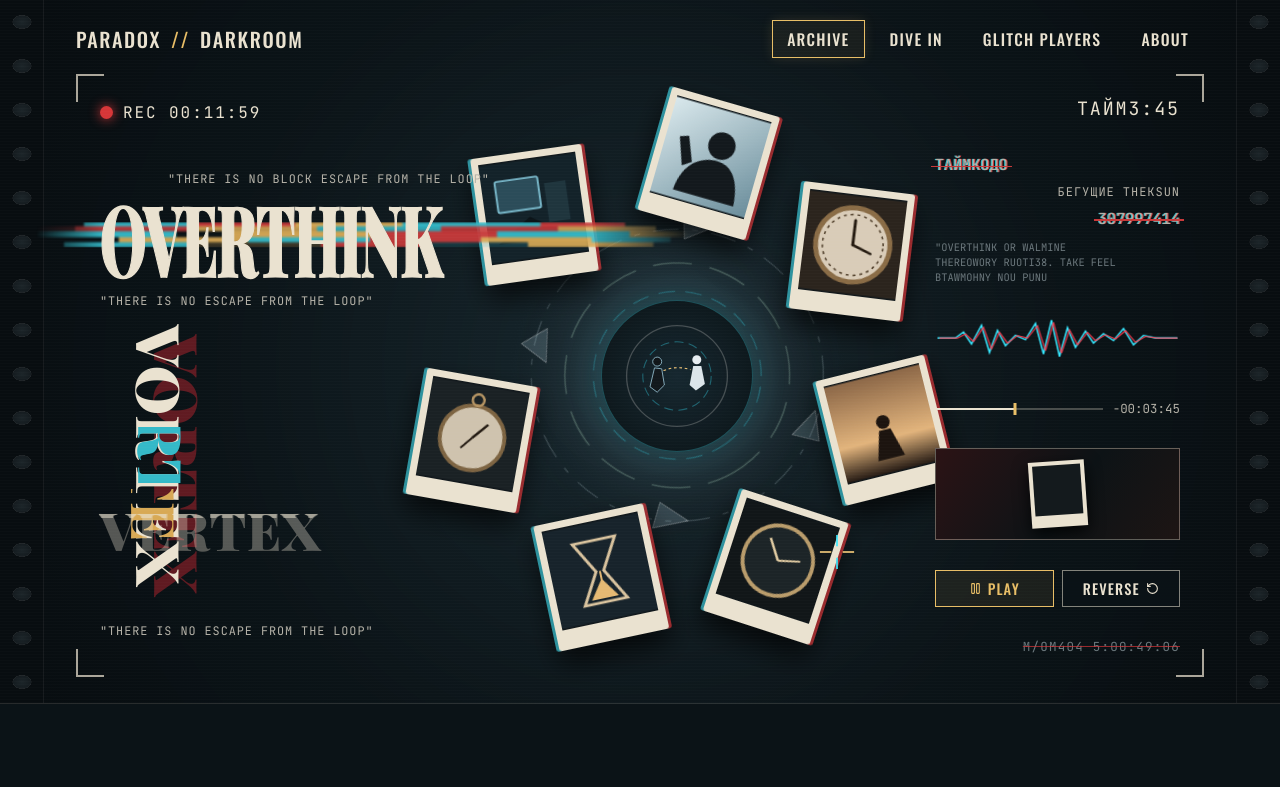
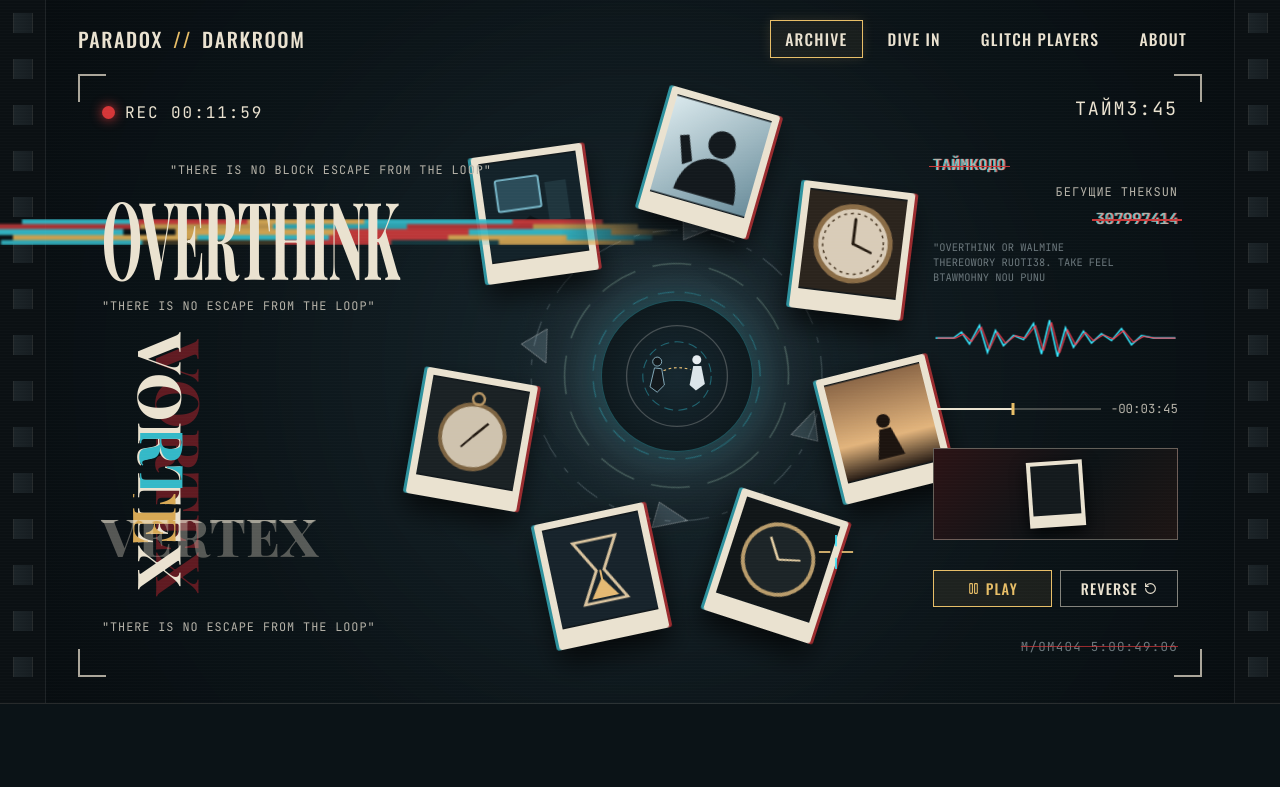
Before and after one commit to ledetav/crownvetch, a React (Vite) app: page /tz in a window 1280 px wide. Shown: the top 787 px of the page. Built offline with nearby package versions, Linux system fonts and the light colour scheme.

Commit message:
style(hero): adjust OVERTHINK aspect ratio, rectangular film perforations, and left glitch bleed

```diff
--- a/src/styles/darkroomHero.css
+++ b/src/styles/darkroomHero.css
@@ -1,9 +1,10 @@
 /**
  * Стили стартового экрана видоискателя PARADOX // DARKROOM.
- * Реализуют перфорацию киноплёнки по бокам, уголки камеры,
- * вытянутую массивную антиквенную типографику с засечками (OVERTHINK / VORTEX / VERTEX)
+ * Реализуют прямоугольную перфорацию киноплёнки по бокам, уголки камеры,
+ * вытянутую антиквенную типографику с засечками (OVERTHINK / VORTEX / VERTEX)
  * и бесшовную многополосную VHS-ленту глитчей (жёлтый, бирюзовый, красный),
- * вращающуюся орбиту полароидов вокруг спирального портала и правую панель телеметрии.
+ * выходящую на левую перфорацию плёнки, вращающуюся орбиту полароидов
+ * вокруг спирального портала и правую панель телеметрии.
  */
 
 .darkroom-hero {
@@ -36,33 +37,49 @@
   z-index: 6;
 }
 
-/* Вертикальные полосы перфорации киноплёнки слева и справа */
+/* Вертикальные полосы прямоугольной перфорации 35-мм киноплёнки слева и справа */
 .film-rail {
   position: relative;
-  z-index: 5;
-  width: 44px;
+  z-index: 2;
+  width: 46px;
   flex-shrink: 0;
-  background-color: var(--bg-film-strip);
-  border-right: 1px solid rgba(255, 255, 255, 0.06);
-  background-image: radial-gradient(
-    ellipse 11px 8px at 50% 50%,
-    #1c2529 0%,
-    #151c20 78%,
-    rgba(255, 255, 255, 0.12) 84%,
-    transparent 88%
-  );
-  background-size: 44px 44px;
+  background-color: #0b1013;
+  border-right: 1px solid rgba(255, 255, 255, 0.08);
+  /* Прямоугольные окошки перфорации с тёмной сердцевиной и тонкой рамкой */
+  background-image:
+    linear-gradient(
+      to bottom,
+      #0b1013 0px,
+      #0b1013 13px,
+      transparent 13px,
+      transparent 33px,
+      #0b1013 33px,
+      #0b1013 46px
+    ),
+    linear-gradient(
+      to right,
+      #0b1013 0px,
+      #0b1013 13px,
+      rgba(234, 226, 208, 0.16) 13px,
+      #1b2327 14.5px,
+      #161d21 31.5px,
+      rgba(234, 226, 208, 0.16) 33px,
+      #0b1013 33px,
+      #0b1013 46px
+    );
+  background-size: 46px 46px;
   background-repeat: repeat-y;
 }
 
 .film-rail--right {
   border-right: none;
-  border-left: 1px solid rgba(255, 255, 255, 0.06);
+  border-left: 1px solid rgba(255, 255, 255, 0.08);
 }
 
 /* Внутреннее рабочее поле видоискателя между полосами плёнки */
 .darkroom-stage {
   position: relative;
+  z-index: 3;
   flex: 1;
   min-width: 0;
   padding: 20px 32px 26px;
@@ -225,46 +242,45 @@
   font-size: 0.74rem;
   letter-spacing: 0.08em;
   color: var(--text-secondary);
-  margin: 10px 0;
+  margin: 14px 0;
 }
 
 .typo-quote--top {
   margin-left: 68px;
 }
 
-/* Обёртка OVERTHINK: массивный антиквенный текст с засечками */
+/* Обёртка OVERTHINK: стройный высокий антиквенный текст с засечками */
 .overthink-wrapper {
   position: relative;
   display: inline-block;
-  padding: 6px 0;
+  padding: 10px 0;
 }
 
 .serif-overthink {
   position: relative;
-  z-index: 2;
+  z-index: 3;
   display: inline-block;
   margin: 0;
   font-family: var(--font-serif-display);
-  font-weight: 900;
-  font-size: clamp(3.3rem, 5.8vw, 5.1rem);
-  line-height: 0.9;
-  letter-spacing: -0.025em;
+  font-weight: 800;
+  font-size: clamp(3.3rem, 5.7vw, 5rem);
+  line-height: 0.88;
+  letter-spacing: -0.02em;
   color: var(--text-primary);
-  /* Усиливаем толщину основных стоек букв для монументального силуэта */
-  -webkit-text-stroke: 1.35px var(--text-primary);
   text-transform: uppercase;
-  transform: scale(0.76, 1.32);
+  /* Умеренная толщина без лишней обводки и выраженная вытяжка в высоту */
+  transform: scale(0.68, 1.48);
   transform-origin: left center;
-  margin-right: -20%;
+  margin-right: -28%;
 }
 
-/* Плотная бесшовная VHS-лента из 5 смежных дорожек ПОД надписью OVERTHINK */
+/* Плотная бесшовная VHS-лента из 5 дорожек ПОД надписью и с вылетом на левую плёнку */
 .overthink-ribbon {
   position: absolute;
-  left: -64px;
-  right: -140px;
+  left: -130px;
+  right: -135px;
   top: 43%;
-  height: 31%;
+  height: 29%;
   transform: translateY(-50%);
   z-index: 1;
   pointer-events: none;
@@ -272,16 +288,16 @@
   flex-direction: column;
   justify-content: stretch;
   gap: 0;
-  filter: blur(1.05px);
-  -webkit-mask-image: linear-gradient(90deg, transparent 0%, #000 10%, #000 84%, transparent 100%);
-  mask-image: linear-gradient(90deg, transparent 0%, #000 10%, #000 84%, transparent 100%);
+  filter: blur(0.95px);
+  -webkit-mask-image: linear-gradient(90deg, #000 0%, #000 84%, transparent 100%);
+  mask-image: linear-gradient(90deg, #000 0%, #000 84%, transparent 100%);
 }
 
 .glitch-lane {
   display: block;
   width: 100%;
   flex: 1;
-  opacity: 0.9;
+  opacity: 0.88;
   will-change: transform, opacity;
 }
 
@@ -303,8 +319,7 @@
 .glitch-lane--2 {
   background: linear-gradient(
     90deg,
-    rgba(200, 58, 59, 0.35) 0% 6%,
-    var(--glitch-red) 6% 24%,
+    var(--glitch-red) 0% 24%,
     var(--glitch-yellow) 24% 43%,
     var(--glitch-cyan) 43% 62%,
     var(--glitch-red) 62% 80%,
@@ -333,8 +348,7 @@
 .glitch-lane--4 {
   background: linear-gradient(
     90deg,
-    transparent 0% 7%,
-    var(--glitch-yellow) 7% 28%,
+    var(--glitch-yellow) 0% 28%,
     var(--glitch-cyan) 28% 48%,
     var(--glitch-red) 48% 66%,
     var(--glitch-yellow) 66% 84%,
@@ -362,7 +376,7 @@
 @keyframes vhsGlitchLaneA {
   0%, 100% {
     transform: translateX(0) scaleX(1);
-    opacity: 0.9;
+    opacity: 0.88;
   }
   18% {
     transform: translateX(-18px) scaleX(1.06);
@@ -370,7 +384,7 @@
   }
   34% {
     transform: translateX(22px) scaleX(0.92);
-    opacity: 0.95;
+    opacity: 0.94;
   }
   52% {
     transform: translateX(-9px) scaleX(1.03);
@@ -378,22 +392,22 @@
   }
   71% {
     transform: translateX(15px) scaleX(0.96);
-    opacity: 0.92;
+    opacity: 0.9;
   }
   86% {
     transform: translateX(-24px) scaleX(1.08);
-    opacity: 0.84;
+    opacity: 0.82;
   }
 }
 
 @keyframes vhsGlitchLaneB {
   0%, 100% {
     transform: translateX(0) scaleX(1);
-    opacity: 0.86;
+    opacity: 0.84;
   }
   22% {
     transform: translateX(20px) scaleX(0.94);
-    opacity: 0.95;
+    opacity: 0.94;
   }
   44% {
     transform: translateX(-16px) scaleX(1.05);
@@ -401,7 +415,7 @@
   }
   63% {
     transform: translateX(11px) scaleX(1.02);
-    opacity: 0.9;
+    opacity: 0.88;
   }
   81% {
     transform: translateX(-21px) scaleX(0.93);
@@ -412,7 +426,7 @@
 @keyframes vhsGlitchLaneC {
   0%, 100% {
     transform: translateX(0) scaleX(1);
-    opacity: 0.92;
+    opacity: 0.9;
   }
   15% {
     transform: translateX(26px) scaleX(0.9);
@@ -420,7 +434,7 @@
   }
   37% {
     transform: translateX(-19px) scaleX(1.07);
-    opacity: 0.96;
+    opacity: 0.95;
   }
   58% {
     transform: translateX(14px) scaleX(0.95);
@@ -428,7 +442,7 @@
   }
   79% {
     transform: translateX(-25px) scaleX(1.04);
-    opacity: 0.94;
+    opacity: 0.92;
   }
 }
 
@@ -450,7 +464,7 @@
   left: 52px;
   writing-mode: vertical-rl;
   font-family: var(--font-serif-display);
-  font-weight: 900;
+  font-weight: 800;
   font-size: clamp(2.85rem, 4.7vw, 4rem);
   line-height: 0.88;
   letter-spacing: 0.01em;
@@ -467,7 +481,7 @@
   z-index: 2;
   writing-mode: vertical-rl;
   font-family: var(--font-serif-display);
-  font-weight: 900;
+  font-weight: 800;
   font-size: clamp(2.85rem, 4.7vw, 4rem);
   line-height: 0.88;
   letter-spacing: 0.01em;
@@ -501,7 +515,7 @@
   bottom: 24px;
   z-index: 3;
   font-family: var(--font-serif-display);
-  font-weight: 900;
+  font-weight: 800;
   font-size: clamp(2.4rem, 4.1vw, 3.5rem);
   line-height: 0.92;
   letter-spacing: 0.01em;
@@ -939,7 +953,7 @@
   }
 
   .serif-overthink {
-    transform: scale(0.8, 1.26);
+    transform: scale(0.72, 1.42);
     transform-origin: center center;
     margin-right: 0;
   }
@@ -1001,7 +1015,7 @@
   }
 
   .serif-overthink {
-    font-size: 2.5rem;
+    font-size: 2.35rem;
   }
 
   .vortex-center {
```
